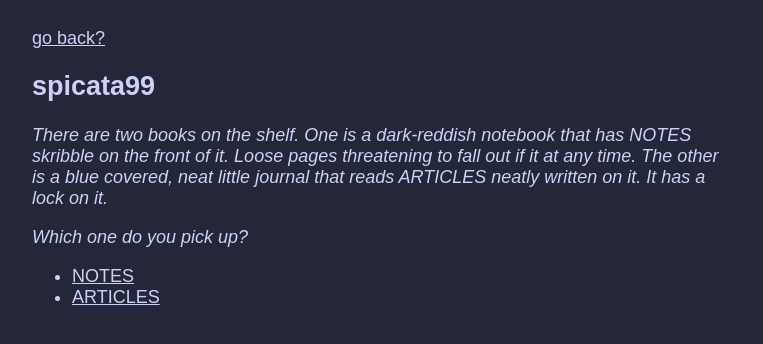
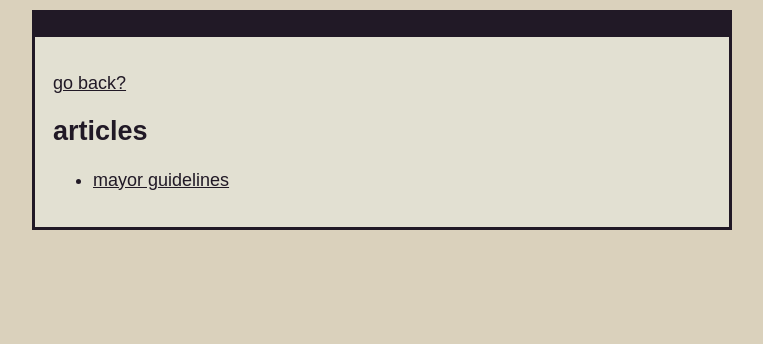
Before and after one commit to spicata/articles99premerge, a Jekyll site: the page built from index.md, in a window 1280 px wide. Shown: the top 344 px of the page, without its empty margins (258-1021 px from the left). Built offline with Jekyll 4.4.1, drawn with Linux system fonts in a browser that asks for light colours.

Commit message:
among us

```diff
--- a/assets/css/styles.css
+++ b/assets/css/styles.css
@@ -1,6 +1,6 @@
 html {
-    background-color: #24273a;
-    color: #cad3f5;
+    background-color: #dad1bc;
+    color: #211926;
     height: fit-content;
     font-family: sans-serif;
     padding: 10px;
@@ -13,22 +13,20 @@ body {
 }
 
 a {
-    color: #cad3f5;
+    color: #211926;
 }
 
 a:hover {
-    animation: rainbow 3s infinite;
-}
-
-@keyframes rainbow {
-    0%{color: red;}
-    20%{color: orange;}
-    40%{color: yellow;}
-    60%{color: lime;}
-    80%{color: cyan;}
-    100%{color: red;}
+    color: #b19869;
 }
 
 .no-space {
     margin: 0;
 }
+
+article {
+    background-color: #e2e0d2;
+    border: 3px solid #211926;
+    border-top: 1.5em solid #211926;
+    padding: 1em;
+}
--- a/index.md
+++ b/index.md
@@ -1,12 +1,7 @@
 ---
-title: spicata99
+title: articles
 layout: default
 cdate: 2023-07-06
 ---
 
-*There are two books on the shelf. One is a dark-reddish notebook that has NOTES skribble on the front of it. Loose pages threatening to fall out if it at any time. The other is a blue covered, neat little journal that reads ARTICLES neatly written on it. It has a lock on it.*
-
-*Which one do you pick up?*
-
-- [NOTES](https://notes.99000000.xyz)
-- [ARTICLES](https://articles.99000000.xyz)
+- [mayor guidelines](mayor_guidelines)
```
Also changed, not shown: _layouts/default.html (+0 -7 lines), article01.md (deleted, +0 -77 lines), article02.md (deleted, +0 -6 lines), article03.md (deleted, +0 -47 lines), article04.md (deleted, +0 -26 lines), article05.md (deleted, +0 -30 lines), article06.md (deleted, +0 -10 lines), article07.md (deleted, +0 -17 lines), article08.md (deleted, +0 -6 lines).
